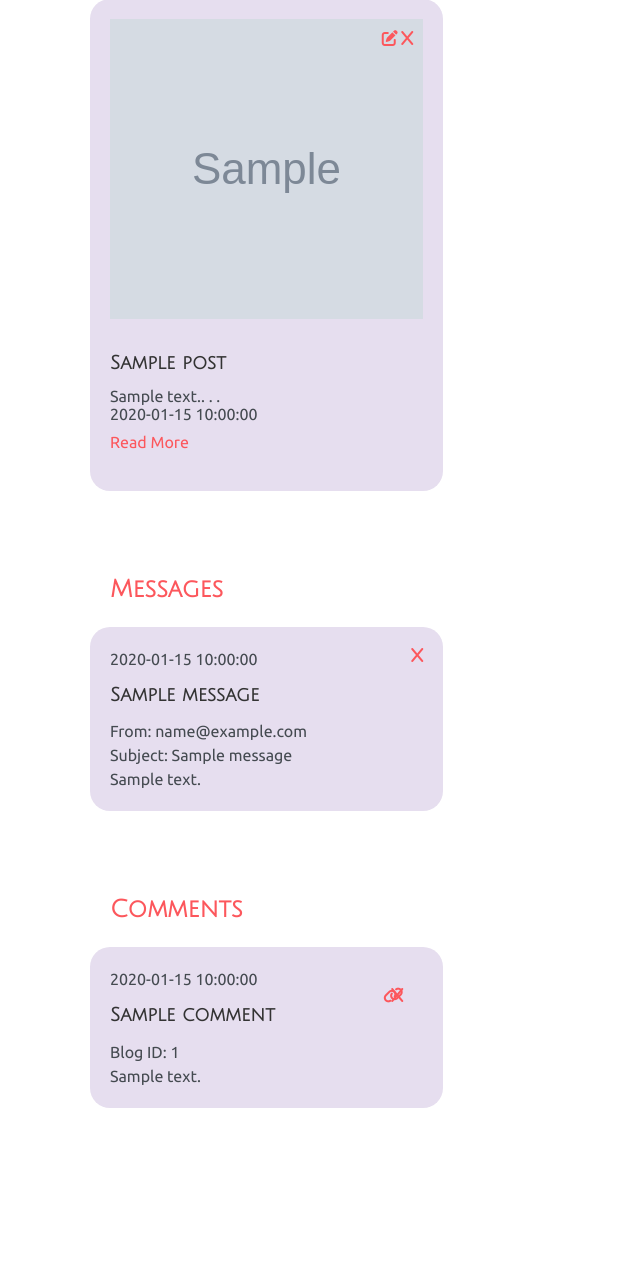
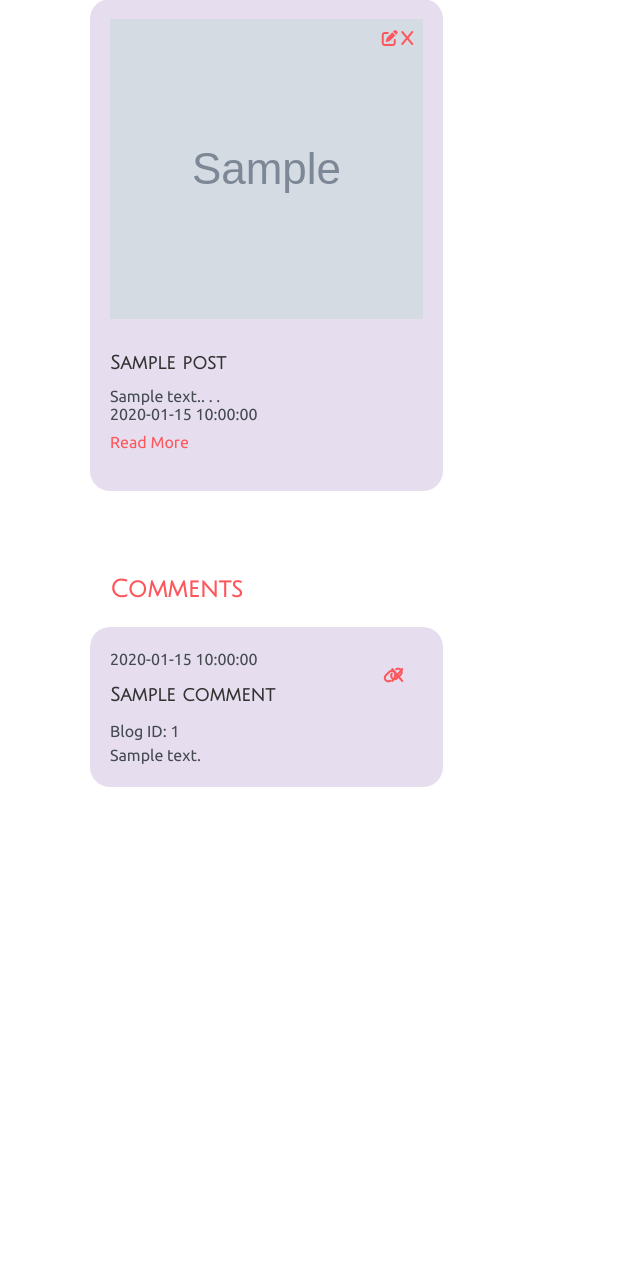
Before and after one commit to Adham-Emam/Portfolio, a Flask app: template templates/admin_dashboard.html in a window 1280 px wide. Shown: the part 874-2142 px from the top of the page, without its empty margins (0-640 px from the left). After the commit the page ends 1661 px from the top, so only its background shows below. Run offline with Flask 3, Linux system fonts and the light colour scheme; the template is opened without the code that fills it: values that come from a table or form of the project are taken from there, others are empty; tables that the repository leaves empty hold one stand-in row (values such as "Sample post"); grey boxes marked "Sample" are stand-in pictures; parts of the project's set-up code (start-up, migrations or seed data) failed here and were passed over; some web fonts are replaced.

Commit message:
adjust messages function

```diff
--- a/app.py
+++ b/app.py
@@ -141,21 +141,9 @@ def blog_page(blog_id):
     return render_template('blog_page.html', blog=blog, date_posted=blog_date_posted, random_blogs=random_blogs, form=form, comments=comments)
 
 
-@ app.route('/contact', methods=['GET', 'POST'])
+@app.route('/contact', methods=['GET', 'POST'])
 def contact():
     form = MessagesForm()
-    if form.validate_on_submit():
-        name = form.name.data
-        email = form.email.data
-        subject = form.subject.data
-        content = form.content.data
-
-        message = Messages(name=name, email=email,
-                           subject=subject, content=content)
-        db.session.add(message)
-        db.session.commit()
-
-        return redirect(url_for('contact'))
     return render_template('contact.html', form=form)
 
 
--- a/forms.py
+++ b/forms.py
@@ -24,7 +24,6 @@ class MessagesForm(FlaskForm):
     content = TextAreaField('Message', validators=[DataRequired()], render_kw={
         'placeholder': 'Message'
     })
-    submit = SubmitField('Send Message')
 
 
 class ProjectsForm(FlaskForm):
--- a/templates/admin_dashboard.html
+++ b/templates/admin_dashboard.html
@@ -179,27 +179,6 @@
     {% endif %}
   </div>
   <div class="card-head">
-    <h2>Messages</h2>
-  </div>
-  <div class="messages">
-    {% if messages %} {% for message in messages %}
-    <div class="card">
-      <div>
-        <span>{{message.date_sent}}</span>
-        <h3>{{ message.name }}</h3>
-        <span>From: {{ message.email }}</span>
-      </div>
-      <p>Subject: {{ message.subject }}</p>
-      <p>{{ message.content }}</p>
-      <a href="{{ url_for('delete_message', message_id=message.id) }}"
-        ><i class="fa-solid fa-x"></i
-      ></a>
-    </div>
-    {% endfor %} {% else %}
-    <p>No message sent.</p>
-    {% endif %}
-  </div>
-  <div class="card-head">
     <h2>Comments</h2>
   </div>
   <div class="messages">
```
Also changed, not shown: models.py (+0 -10 lines), templates/contact.html (+3 -4 lines).
